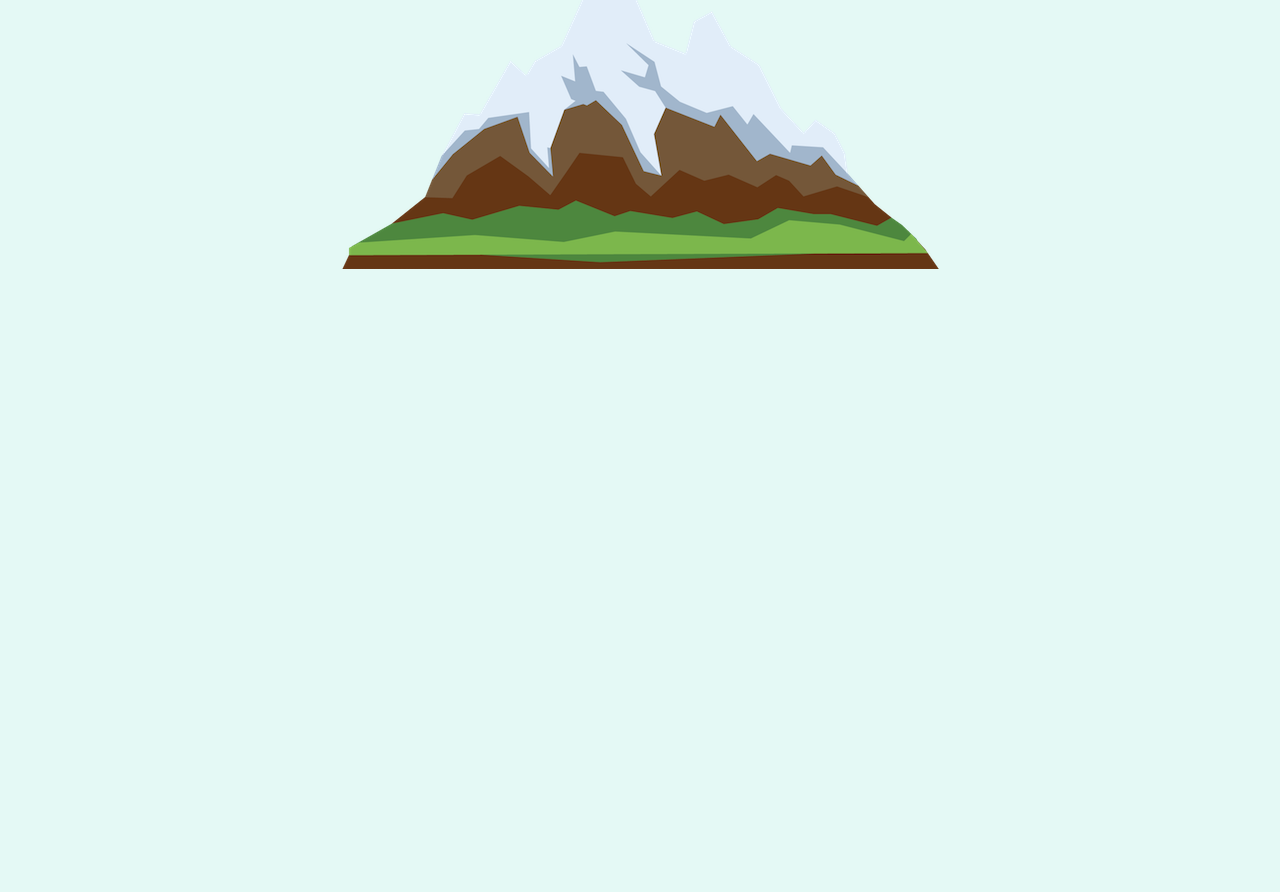
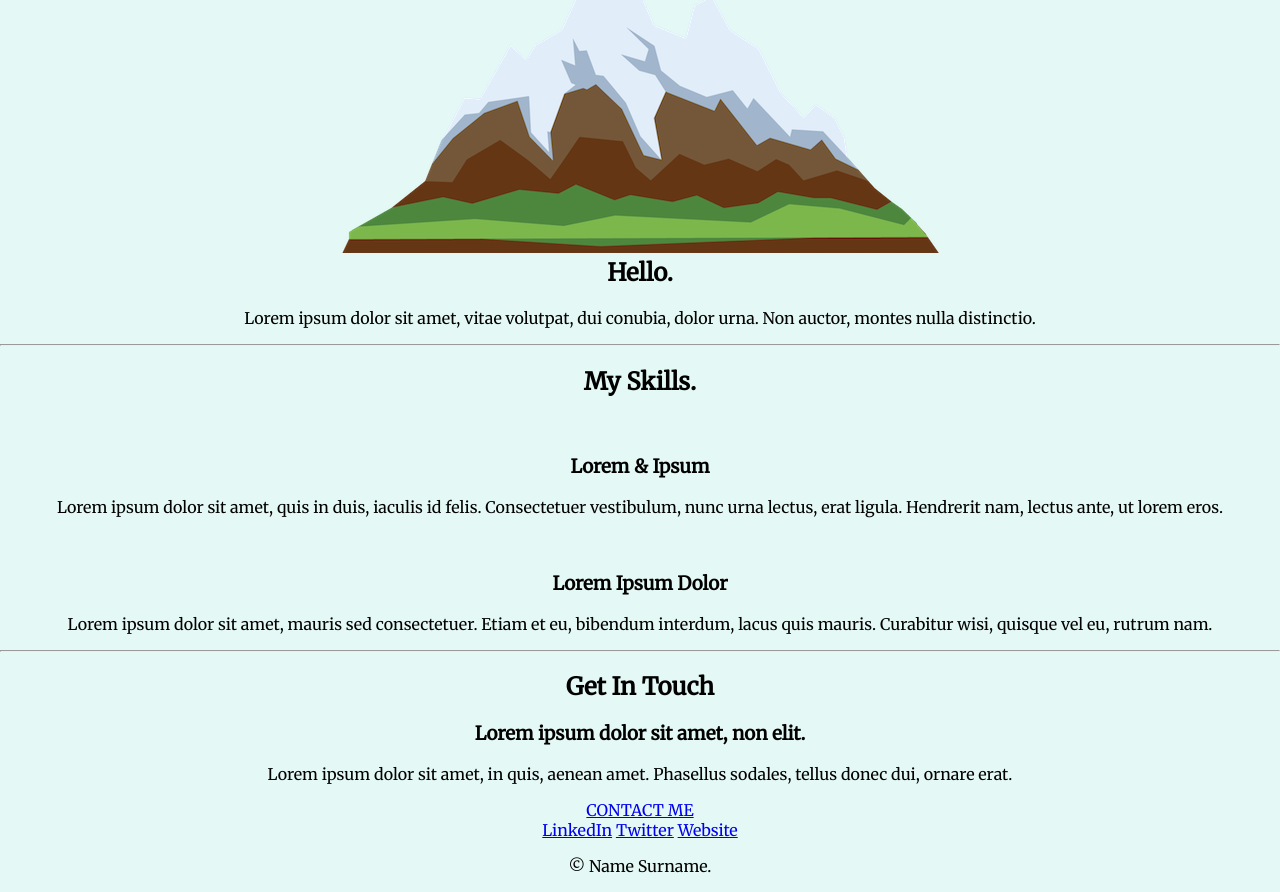
Before and after one commit to prasadsGh/cv, a plain HTML site: page index.html in a window 1280 px wide. Shown: the part 364-1256 px from the top of the page. Before the commit the page ends 800 px from the top, so only its background shows below. Drawn offline with Linux system fonts and the light colour scheme.

Commit message:
font of header changed

```diff
--- a/css/style.css
+++ b/css/style.css
@@ -4,12 +4,17 @@ body{
     text-align: center;
     background-color: #E4F9F5;
     /* font-family: ; */
+    font-family: 'merriweather',serif;
 
 }
 h1{
     margin:0;
     width: 20%;
     margin: 0 auto 0 auto;
+    font-family: 'sacramento',cursive;
+    /* font-size:xx-large; */
+    font-size: 40px;
+
 
 }
 
@@ -25,7 +30,12 @@ h1{
 }
 .bottom-cloud{
     position:absolute;
-    top:200px;
+    top:210px;
+}
+
+.mountain{
+    position: relative;
+    bottom:60px;
 }
 /* .middle-container{
     background-color: red;
--- a/index.html
+++ b/index.html
@@ -7,6 +7,9 @@
     <meta name="viewport" content="width=device-width, initial-scale=1.0">
     <title>Aditya Agrawal- A Competitive Programmer and Web Developer</title>
     <link rel="stylesheet" href="css/style.css">
+    <link rel="preconnect" href="https://fonts.googleapis.com">
+<link rel="preconnect" href="https://fonts.gstatic.com" crossorigin>
+<link href="https://fonts.googleapis.com/css2?family=Merriweather&family=Montserrat&family=Sacramento&display=swap" rel="stylesheet">
 </head>
 
 <body>
@@ -15,17 +18,46 @@
         <h1>I'm <br> Aditya Agrawal </h1>
         <p>A Competitive Programmer and Web Developer </p>
         <img class="bottom-cloud" src="images/cloud.png" alt="cloud-img">
-        <img src="images/mountain.png" alt="mountain-img">
+        <img class="mountain" src="images/mountain.png" alt="mountain-img">
 
 
     </div>
     <div class="middle-container">
-
+  <div class="profile">
+    <img src="" alt="">
+    <h2>Hello.</h2>
+    <p>Lorem ipsum dolor sit amet, vitae volutpat, dui conubia, dolor urna. Non auctor, montes nulla distinctio.</p>
+  </div>
+  <hr>
+  <div class="skills">
+    <h2>My Skills.</h2>
+    <div class="skill-row">
+      <img class="" src="" alt="">
+      <h3>Lorem & Ipsum</h3>
+      <p>Lorem ipsum dolor sit amet, quis in duis, iaculis id felis. Consectetuer vestibulum, nunc urna lectus, erat ligula. Hendrerit nam, lectus ante, ut lorem eros.</p>
     </div>
-    <div class="bottom-container">
+    <div class="skill-row">
+      <img class="" src="" alt="">
+      <h3>Lorem Ipsum Dolor</h3>
+      <p>Lorem ipsum dolor sit amet, mauris sed consectetuer. Etiam et eu, bibendum interdum, lacus quis mauris. Curabitur wisi, quisque vel eu, rutrum nam.</p>
+    </div>
+  </div>
+  <hr>
+  <div class="contact-me">
+    <h2>Get In Touch</h2>
+    <h3>Lorem ipsum dolor sit amet, non elit.</h3>
+    <p>Lorem ipsum dolor sit amet, in quis, aenean amet. Phasellus sodales, tellus donec dui, ornare erat.</p>
+    <a class="btn" href="mailto:name@email.com">CONTACT ME</a>
+  </div>
+</div>
 
 
-    </div>
+<div class="bottom-container">
+  <a class="footer-link" href="https://www.linkedin.com/">LinkedIn</a>
+  <a class="footer-link" href="https://twitter.com/">Twitter</a>
+  <a class="footer-link" href="https://www.appbrewery.co/">Website</a>
+  <p>© Name Surname.</p>
+</div>
 
 
 </body>
```
